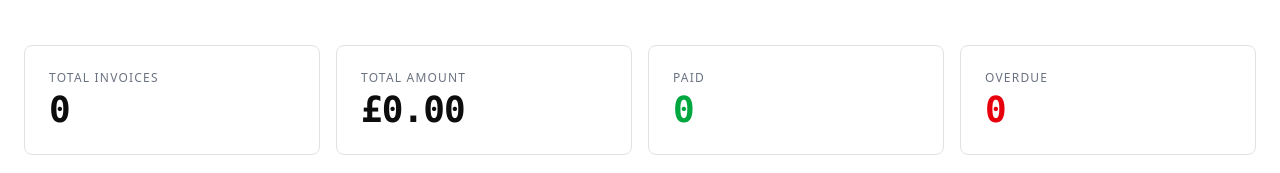
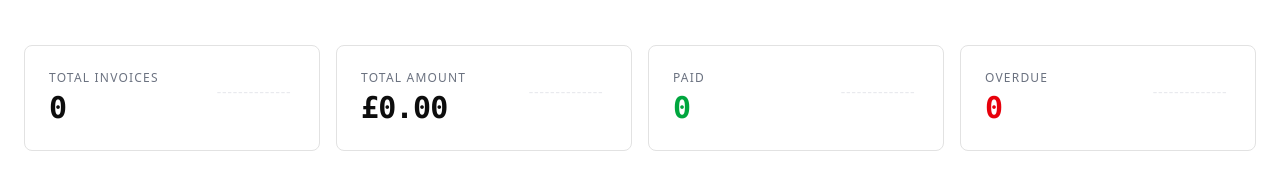
Before and after one commit to codejagaban/invoice-generator, a Next.js app: page /invoices in a window 1280 px wide. Shown: the part 164-337 px from the top of the page. Built offline with nearby package versions, Linux system fonts and the light colour scheme; no server answers.

Commit message:
feat: add MiniChart component to Invoices Dashboard for visualizing invoice statistics

```diff
--- /dev/null
+++ b/app/components/shared/MiniChart.tsx
@@ -0,0 +1,164 @@
+"use client";
+
+import { cn } from "@/app/lib/utils";
+
+interface MiniChartProps {
+  data: number[];
+  color?: string;
+  className?: string;
+}
+
+export default function MiniChart({
+  data,
+  color = "currentColor",
+  className,
+}: MiniChartProps) {
+  const width = 120;
+  const height = 40;
+  const padding = 4;
+
+  const max = Math.max(...data, 1);
+  const points = data.map((value, i) => {
+    const x = padding + (i / Math.max(data.length - 1, 1)) * (width - padding * 2);
+    const y = height - padding - (value / max) * (height - padding * 2);
+    return { x, y };
+  });
+
+  const isEmpty = data.length === 0 || data.every((v) => v === 0);
+
+  if (isEmpty) {
+    const midY = height / 2 + 4;
+    return (
+      <svg
+        viewBox={`0 0 ${width} ${height}`}
+        className={cn("h-10", className)}
+        fill="none"
+      >
+        <line
+          x1={padding}
+          y1={midY}
+          x2={width - padding}
+          y2={midY}
+          stroke="currentColor"
+          strokeWidth="1.5"
+          strokeLinecap="round"
+          strokeDasharray="4 4"
+          className="text-gray-200 dark:text-gray-700"
+        />
+      </svg>
+    );
+  }
+
+  // Smooth curve using cubic bezier
+  const linePath = buildSmoothPath(points);
+
+  // Area fill path
+  const fillPath = `${linePath} L ${points[points.length - 1].x} ${height} L ${points[0].x} ${height} Z`;
+
+  return (
+    <svg
+      viewBox={`0 0 ${width} ${height}`}
+      className={cn("h-10", className)}
+      fill="none"
+      style={{ color }}
+    >
+      <defs>
+        <linearGradient id={`grad-${color}`} x1="0" y1="0" x2="0" y2="1">
+          <stop offset="0%" stopColor="currentColor" stopOpacity="0.2" />
+          <stop offset="100%" stopColor="currentColor" stopOpacity="0" />
+        </linearGradient>
+      </defs>
+      <path
+        d={fillPath}
+        fill={`url(#grad-${color})`}
+      />
+      <path
+        d={linePath}
+        stroke="currentColor"
+        strokeWidth="1.5"
+        strokeLinecap="round"
+        strokeLinejoin="round"
+        fill="none"
+      />
+      {/* Dot on latest data point */}
+      <circle
+        cx={points[points.length - 1].x}
+        cy={points[points.length - 1].y}
+        r="2.5"
+        fill="currentColor"
+      />
+    </svg>
+  );
+}
+
+function buildSmoothPath(points: { x: number; y: number }[]): string {
+  if (points.length < 2) {
+    return `M ${points[0].x} ${points[0].y}`;
+  }
+
+  let path = `M ${points[0].x} ${points[0].y}`;
+
+  for (let i = 0; i < points.length - 1; i++) {
+    const p0 = points[Math.max(i - 1, 0)];
+    const p1 = points[i];
+    const p2 = points[i + 1];
+    const p3 = points[Math.min(i + 2, points.length - 1)];
+
+    const tension = 0.3;
+    const cp1x = p1.x + (p2.x - p0.x) * tension;
+    const cp1y = p1.y + (p2.y - p0.y) * tension;
+    const cp2x = p2.x - (p3.x - p1.x) * tension;
+    const cp2y = p2.y - (p3.y - p1.y) * tension;
+
+    path += ` C ${cp1x} ${cp1y}, ${cp2x} ${cp2y}, ${p2.x} ${p2.y}`;
+  }
+
+  return path;
+}
+
+/**
+ * Groups dates by day for the last N days and returns counts.
+ */
+export function groupByDay(
+  dates: string[],
+  days: number = 7,
+): number[] {
+  const now = new Date();
+  const buckets = new Array(days).fill(0);
+
+  for (const dateStr of dates) {
+    const date = new Date(dateStr);
+    const diffMs = now.getTime() - date.getTime();
+    const diffDays = Math.floor(diffMs / (1000 * 60 * 60 * 24));
+    if (diffDays >= 0 && diffDays < days) {
+      buckets[days - 1 - diffDays]++;
+    }
+  }
+
+  return buckets;
+}
+
+/**
+ * Groups dates by month for the last N months and returns counts.
+ */
+export function groupByMonth(
+  dates: string[],
+  months: number = 6,
+): number[] {
+  const now = new Date();
+  const currentMonth = now.getMonth();
+  const currentYear = now.getFullYear();
+  const buckets = new Array(months).fill(0);
+
+  for (const dateStr of dates) {
+    const date = new Date(dateStr);
+    const monthDiff =
+      (currentYear - date.getFullYear()) * 12 +
+      (currentMonth - date.getMonth());
+    if (monthDiff >= 0 && monthDiff < months) {
+      buckets[months - 1 - monthDiff]++;
+    }
+  }
+
+  return buckets;
+}
--- a/app/invoices/page.tsx
+++ b/app/invoices/page.tsx
@@ -29,6 +29,7 @@ import {
 import { InvoiceListSkeleton } from "@/app/components/shared/Skeleton";
 import StatusBadge from "@/app/components/shared/StatusBadge";
 import EmptyState from "@/app/components/shared/EmptyState";
+import MiniChart, { groupByDay } from "@/app/components/shared/MiniChart";
 import { FileText } from "lucide-react";
 
 export default function InvoicesDashboardPage() {
@@ -144,39 +145,74 @@ export default function InvoicesDashboardPage() {
           {/* Stats */}
           <div className="grid gap-4 sm:grid-cols-4">
             <Card>
+              <div className="flex items-start justify-between gap-4">
                 <div className="space-y-1">
                   <p className="text-xs font-medium uppercase tracking-widest text-(--muted)">
                     Total Invoices
                   </p>
-                <p className="font-mono text-4xl font-bold tabular-nums tracking-tight text-black dark:text-white">
+                  <p className="font-mono text-3xl font-bold tabular-nums tracking-tight text-black dark:text-white">
                     {invoices.length}
                   </p>
                 </div>
+                <MiniChart
+                  data={groupByDay(invoices.map((inv) => inv.createdAt))}
+                  className="w-20"
+                />
+              </div>
             </Card>
             <Card>
+              <div className="flex items-start justify-between gap-4">
                 <div className="space-y-1">
                   <p className="text-xs font-medium uppercase tracking-widest text-(--muted)">
                     Total Amount
                   </p>
-                <p className="font-mono text-4xl font-bold tabular-nums tracking-tight text-black dark:text-white">
+                  <p className="font-mono text-3xl font-bold tabular-nums tracking-tight text-black dark:text-white">
                     {formatCurrency(totalAmount, defaultCurrency)}
                   </p>
                 </div>
+                <MiniChart
+                  data={groupByDay(invoices.map((inv) => inv.createdAt))}
+                  color="#3b82f6"
+                  className="w-20"
+                />
+              </div>
             </Card>
             <Card>
+              <div className="flex items-start justify-between gap-4">
                 <div className="space-y-1">
                   <p className="text-xs font-medium uppercase tracking-widest text-(--muted)">Paid</p>
-                <p className="font-mono text-4xl font-bold tabular-nums tracking-tight text-green-600 dark:text-green-400">
+                  <p className="font-mono text-3xl font-bold tabular-nums tracking-tight text-green-600 dark:text-green-400">
                     {invoices.filter((inv) => inv.status === "paid").length}
                   </p>
                 </div>
+                <MiniChart
+                  data={groupByDay(
+                    invoices
+                      .filter((inv) => inv.status === "paid")
+                      .map((inv) => inv.updatedAt),
+                  )}
+                  color="#22c55e"
+                  className="w-20"
+                />
+              </div>
             </Card>
             <Card>
+              <div className="flex items-start justify-between gap-4">
                 <div className="space-y-1">
                   <p className="text-xs font-medium uppercase tracking-widest text-(--muted)">Overdue</p>
-                <p className="font-mono text-4xl font-bold tabular-nums tracking-tight text-red-600 dark:text-red-400">
+                  <p className="font-mono text-3xl font-bold tabular-nums tracking-tight text-red-600 dark:text-red-400">
                     {invoices.filter((inv) => isOverdue(inv.dueDate)).length}
                   </p>
+                </div>
+                <MiniChart
+                  data={groupByDay(
+                    invoices
+                      .filter((inv) => isOverdue(inv.dueDate))
+                      .map((inv) => inv.dueDate),
+                  )}
+                  color="#ef4444"
+                  className="w-20"
+                />
               </div>
             </Card>
           </div>
```
Lines whose indentation alone changed are shown as unchanged.
